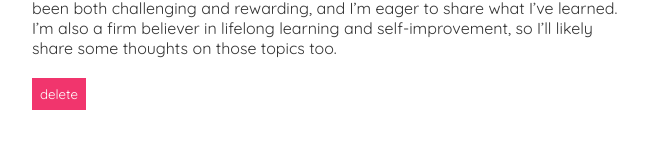
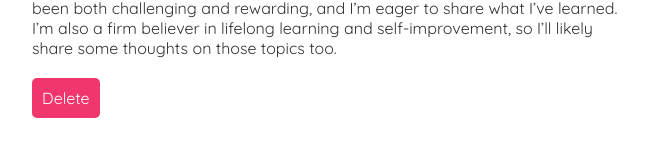
Before and after one commit to babyanonymouse/dojo-blog, a React (Create React App) app: page /blogs/1 in a window 1280 px wide. Shown: the part 648-804 px from the top of the page, without its empty margins (308-965 px from the left). Built offline with nearby package versions, Linux system fonts and the light colour scheme; data requests are answered from the project's data file.

Commit message:
Delete Blog Button

```diff
--- a/data/db.json
+++ b/data/db.json
@@ -41,12 +41,6 @@
       "body": "<h2>How to save the princess</h2>. Here are some tips for web dev",
       "author": "Mario",
       "id": "7"
-    },
-    {
-      "id": "acd2",
-      "title": "blog title",
-      "body": "blog body",
-      "author": "yoshi"
     }
   ]
 }
--- a/src/BlogDetails.js
+++ b/src/BlogDetails.js
@@ -31,7 +31,7 @@ const BlogDetails = () => {
             className="blog-content"
             dangerouslySetInnerHTML={{ __html: blog.body }}
           ></div>
-          <button onClick={handleClick}>delete</button>
+          <button onClick={handleClick}>Delete</button>
         </article>
       )}
     </div>
--- a/src/index.css
+++ b/src/index.css
@@ -76,8 +76,10 @@
   background: var(--accent-color);
   color: var(--light-text);
   border: 0;
-  padding: 8px;
+  font-size: 1rem;
+  padding: 10px;
   cursor: pointer;
+  border-radius: 5px;
 }
 .blog-details article .blog-content h2,
 .blog-details article .blog-content h3,
@@ -100,7 +102,9 @@
   color: var(--accent-color);
   margin-bottom: 30px;
 }
-.create input, .create textarea, .create select {
+.create input,
+.create textarea,
+.create select {
   width: 100%;
   padding: 6px 10px;
   margin: 10px 0;
--- a/src/index.scss
+++ b/src/index.scss
@@ -77,8 +77,10 @@
     background: var(--accent-color);
     color: var(--light-text);
     border: 0;
-    padding: 8px;
+    font-size: 1rem;
+    padding: 10px;
     cursor: pointer;
+    border-radius: 5px;
   }
   article {
     .blog-content {
@@ -106,7 +108,9 @@
     color: var(--accent-color);
     margin-bottom: 30px;
   }
-   input, textarea, select {
+  input,
+  textarea,
+  select {
     width: 100%;
     padding: 6px 10px;
     margin: 10px 0;
```
Also changed, not shown: 1 other file (tests, documents, lock files or other folders). Lines whose indentation alone changed are shown as unchanged.
